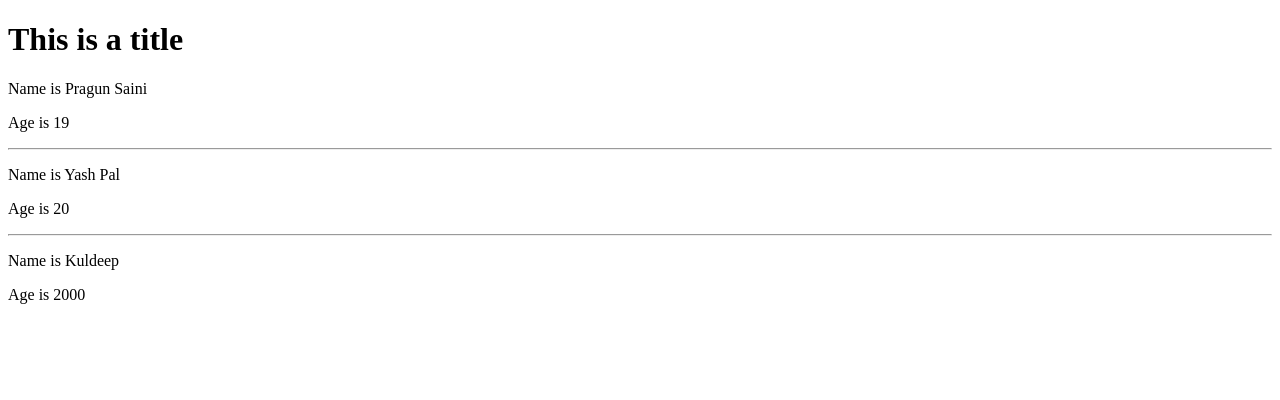
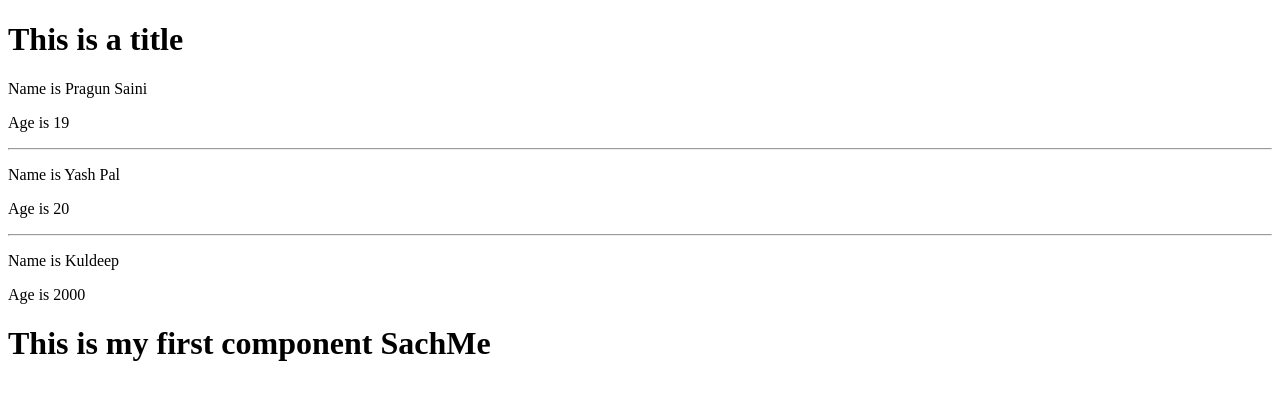
Before and after one commit to PragunSaini/SyncStream-UI, a React app: page / in a window 1280 px wide. Shown: the top 400 px of the page. Built offline with nearby package versions, Linux system fonts and the light colour scheme.

Commit message:
first compo

```diff
--- a/src/App.jsx
+++ b/src/App.jsx
@@ -4,19 +4,21 @@ import { hot } from 'react-hot-loader/root';
 // Here we import all the custom made components from components folder
 import Title from './components/Title/Title';
 import Body from './components/Body/Body';
+import TestCompo from './components/TestCompo/testCompo';
 
 // This is the main App which will be the final webpage
 const App = () => {
   // Ye return statement mein ya  to custom components use karlo ya fir html ke tags
   return (
-    <>
+    <div>
       <Title />
       <Body name="Pragun Saini" age="19" />
       <hr />
       <Body name="Yash Pal" age="20" />
       <hr />
       <Body name="Kuldeep" age="2000" />
-    </>
+      <TestCompo name="SachMe" />
+    </div>
   );
 };
 
--- /dev/null
+++ b/src/components/TestCompo/testCompo.jsx
@@ -0,0 +1,12 @@
+import React from 'react';
+
+const testCompo = prop => {
+  return (
+    <div>
+      <h1>This is my first component {prop.name}</h1>
+    </div>
+  );
+  //   return <h1>This is my first component.ff {props.name}</h1>;
+};
+
+export default testCompo;
```
